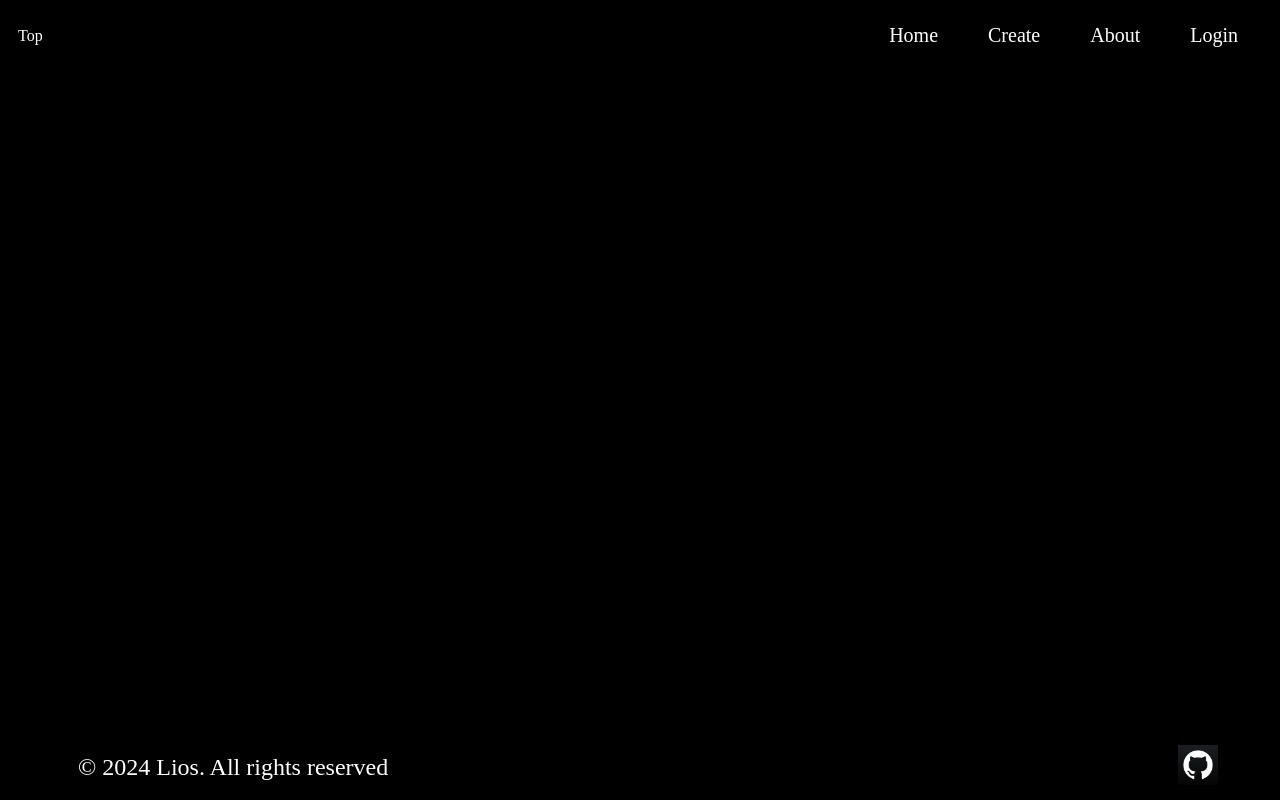
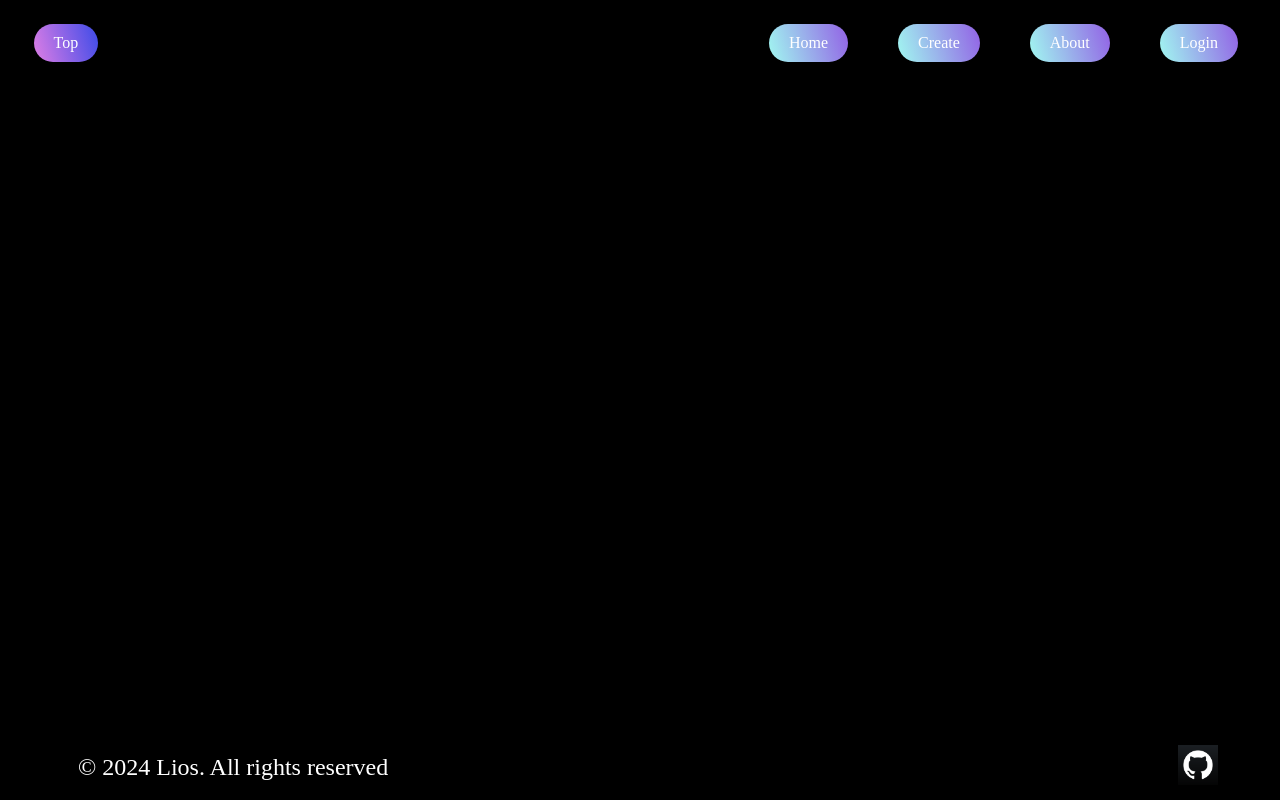
Before and after one commit to universyu/ArtIntelligent, a React (Vite) app: page /login in a window 1280 px wide. Built offline with nearby package versions, Linux system fonts and the light colour scheme.

Commit message:
按钮美化

```diff
--- /dev/null
+++ b/src/components/Button.css
@@ -0,0 +1,9 @@
+.button {
+    padding: 10px 20px;
+    background: -webkit-linear-gradient(16deg, #a1f8f0, #9261e5);
+    border: none;
+    border-radius: 20px;
+    color: white;
+    text-align: center;
+    font-size: 16px;
+}
--- /dev/null
+++ b/src/components/Button.jsx
@@ -0,0 +1,8 @@
+import React from 'react'
+import "./Button.css"
+
+export default function Button( {text} ) {
+  return (
+    <div className='button'>{text}</div>
+  )
+}
--- a/src/components/Navbar.css
+++ b/src/components/Navbar.css
@@ -16,8 +16,15 @@
 }
 
 .top{
-    margin-left: 10px;
+    margin-left: 2%;
+    cursor: pointer;
+    padding: 10px 20px;
+    background: -webkit-linear-gradient(16deg, #de7ee5, #3d4be8);
+    border: none;
+    border-radius: 20px;
     color: white;
+    text-align: center;
+    font-size: 16px;
 }
 
 .nav-container a{
--- a/src/components/Navbar.jsx
+++ b/src/components/Navbar.jsx
@@ -1,16 +1,25 @@
 import React from 'react';
 import "./Navbar.css"
 import {Link} from "react-router-dom";
+import Button from "./Button";
 
 const Navbar = () => {
+
+    const handleScrollToTop = () => {
+        window.scrollTo({
+            top: 0,
+            behavior: "smooth"
+        });
+    };
+
     return (
         <div className={"nav-container"}>
-            <div className={"top"}>Top</div>
+            <div className={"top"} onClick={handleScrollToTop}>Top</div>
             <ul>
-                <li><Link to={"/"}>Home</Link></li>
-                <li><Link to={"/create"}>Create</Link></li>
-                <li><Link to={"/about"}>About</Link></li>
-                <li><Link to={"/login"}>Login</Link></li>
+                <li><Link to={"/"}><Button text="Home"></Button></Link></li>
+                <li><Link to={"/create"}><Button text="Create"></Button></Link></li>
+                <li><Link to={"/about"}><Button text="About"></Button></Link></li>
+                <li><Link to={"/login"}><Button text="Login"></Button></Link></li>
             </ul>
         </div>
     );
--- a/src/pages/Create.jsx
+++ b/src/pages/Create.jsx
@@ -3,7 +3,7 @@ import React from 'react';
 const Create = () => {
     return (
         <div>
-            Create
+
         </div>
     );
 };
```
